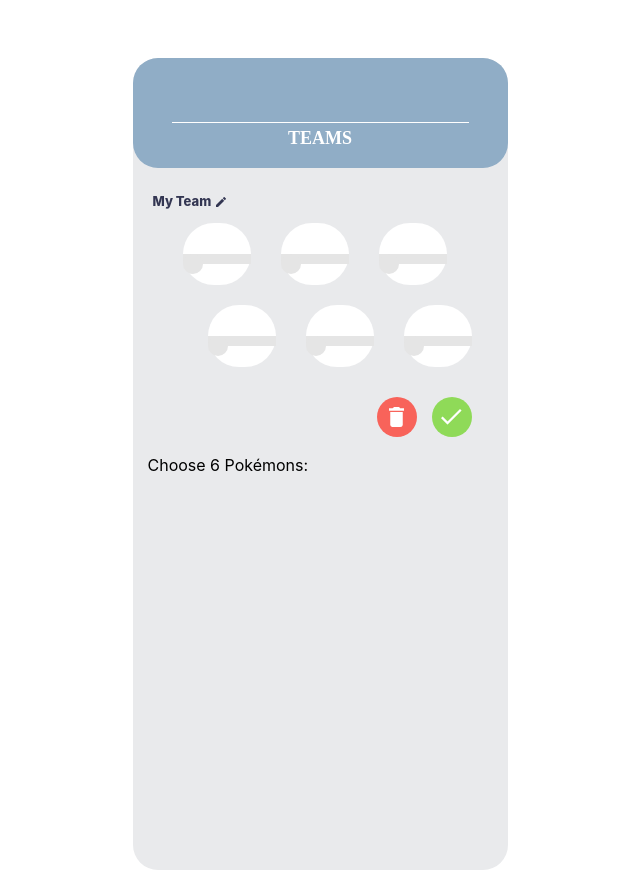
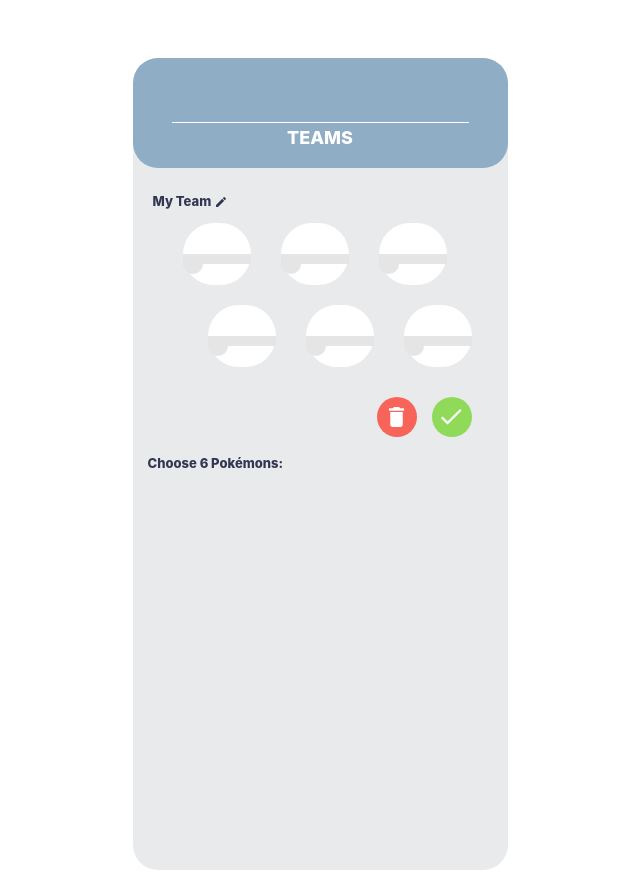
Before and after one commit to rafaelfreire09/Pokemon-Team-Builder, a React (Create React App) app: page / in a window 1280 px wide. Shown: the whole page, without its empty margins (320-960 px from the left). Built offline with nearby package versions, Linux system fonts and the light colour scheme.

Commit message:
Spartan font added

```diff
--- /dev/null
+++ b/src/app.css
@@ -0,0 +1,5 @@
+@import url('https://fonts.googleapis.com/css2?family=Spartan:wght@700;800&display=swap');
+
+body {
+    font-family: 'Spartan', sans-serif;
+}
--- a/src/components/ChoosePokemon/index.tsx
+++ b/src/components/ChoosePokemon/index.tsx
@@ -4,7 +4,9 @@ function ChoosePokemon()
 {
     return (
         <S.Container>
-            Choose 6 Pokémons:
+            <S.Text>
+                Choose 6 Pokémons:
+            </S.Text>
         </S.Container>
     );
 }
--- a/src/components/ChoosePokemon/styles.ts
+++ b/src/components/ChoosePokemon/styles.ts
@@ -6,3 +6,11 @@ export const Container = styled.div`
 
     margin: 21px 40px 13px 15px;
 `;
+
+export const Text = styled.div`
+    color: #333652;
+
+    font-style: normal;
+    font-weight: 800;
+    font-size: 13px;
+`;
--- a/src/components/Header/styles.ts
+++ b/src/components/Header/styles.ts
@@ -23,8 +23,8 @@ export const Line = styled.div`
 export const Text = styled.div`
     color: #ffffff;
 
-    font-family: 'Poppins';
     font-weight: 800;
+    font-style: normal;
     font-size: 18px;
     line-height: 30px;
 `;
--- a/src/components/Team/styles.ts
+++ b/src/components/Team/styles.ts
@@ -12,11 +12,12 @@ export const Title = styled.div`
     flex-direction: row;
 
     padding-top: 20px;
-`;
+    `;
 
 export const Text = styled.div`
     color: #333652;
 
+    font-style: normal;
     font-weight: 800;
     font-size: 13px;
 `;
```
